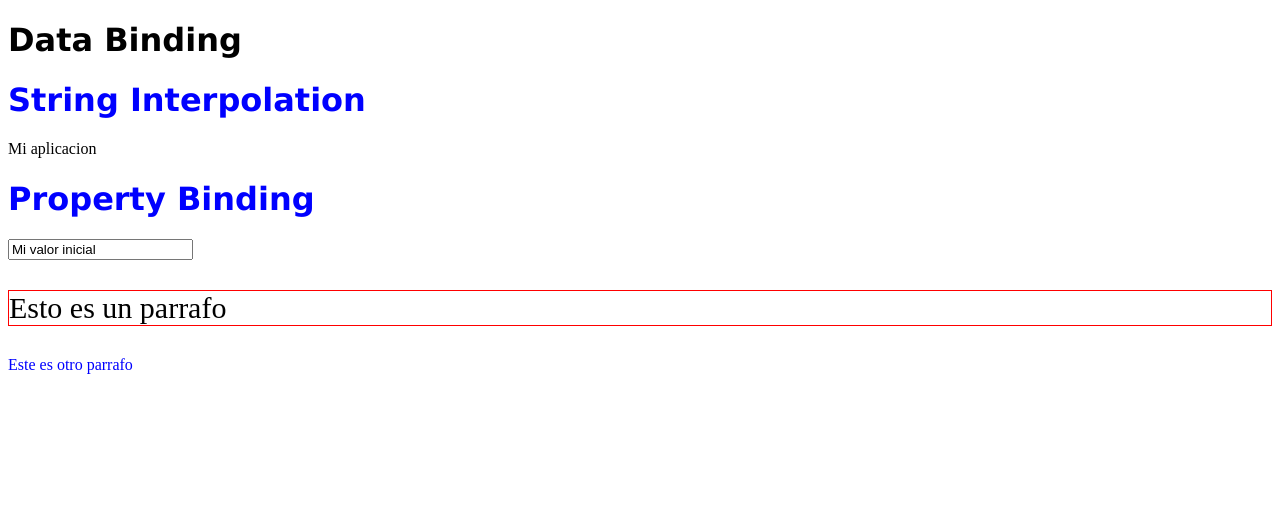
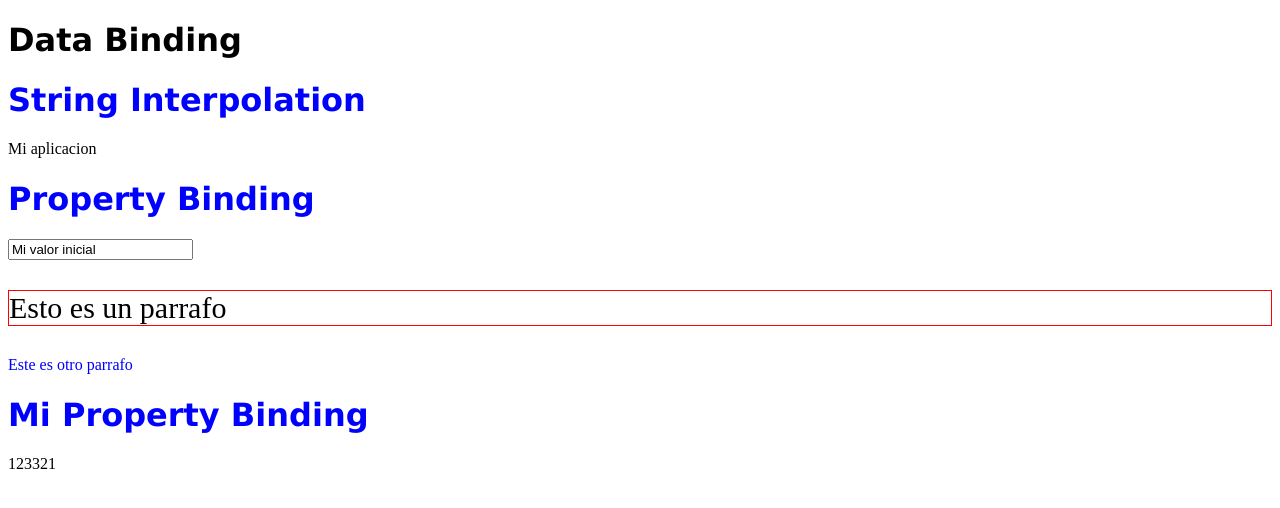
Before and after one commit to aantivero/curso-ng, an Angular app: page / in a window 1280 px wide. Shown: the top 508 px of the page. Built offline with nearby package versions, Linux system fonts and the light colour scheme.

Commit message:
custom property binding

```diff
--- a/src/app/app.module.ts
+++ b/src/app/app.module.ts
@@ -5,13 +5,15 @@ import { AppComponent } from './app.component';
 import { MicomponentComponent } from './micomponent/micomponent.component';
 import { OtroComponent } from './micomponent/otro.component';
 import { DatabindingComponent } from './databinding/databinding.component';
+import { PropertyBindingComponent } from './databinding/property-binding.component';
 
 @NgModule({
   declarations: [
     AppComponent,
     MicomponentComponent,
     OtroComponent,
-    DatabindingComponent
+    DatabindingComponent,
+    PropertyBindingComponent
   ],
   imports: [
     BrowserModule
--- a/src/app/databinding/databinding.component.html
+++ b/src/app/databinding/databinding.component.html
@@ -7,3 +7,6 @@
 <input type="text" [value]=valorInicial>
 <p [ngClass]="{bordeRojo: onTest(), bold: true}">Esto es un parrafo</p>
 <p [ngStyle]="{color: 'blue'}">Este es otro parrafo</p>
+
+<h1>Mi Property Binding</h1>
+<app-property-binding [resultado]=123321></app-property-binding>
--- /dev/null
+++ b/src/app/databinding/property-binding.component.ts
@@ -0,0 +1,13 @@
+import { Component, Input } from '@angular/core';
+
+@Component({
+  selector: 'app-property-binding',
+  template: `
+    {{resultado}}
+  `
+})
+export class PropertyBindingComponent  {
+
+@Input() resultado;
+
+}
```
